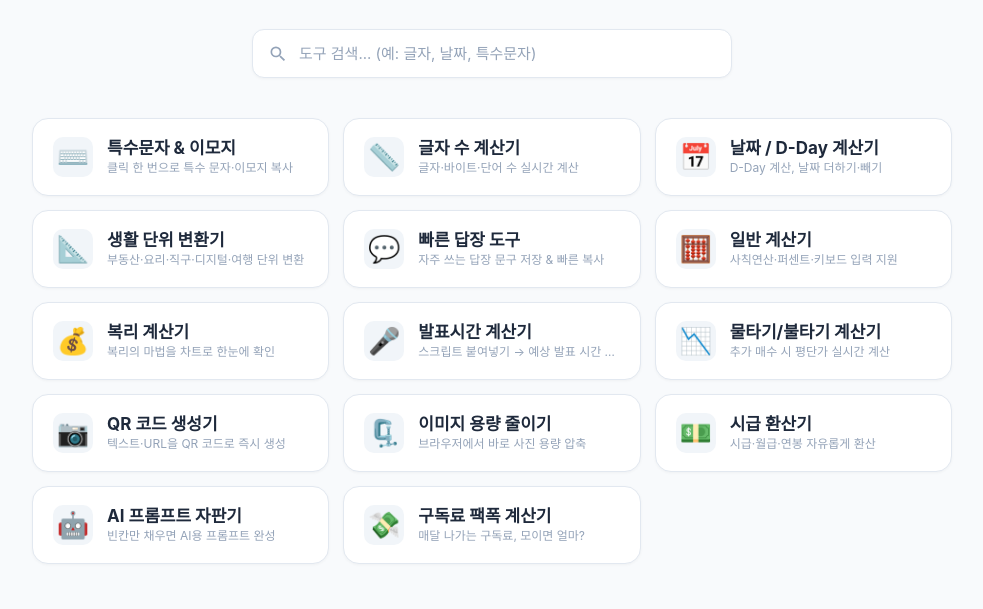
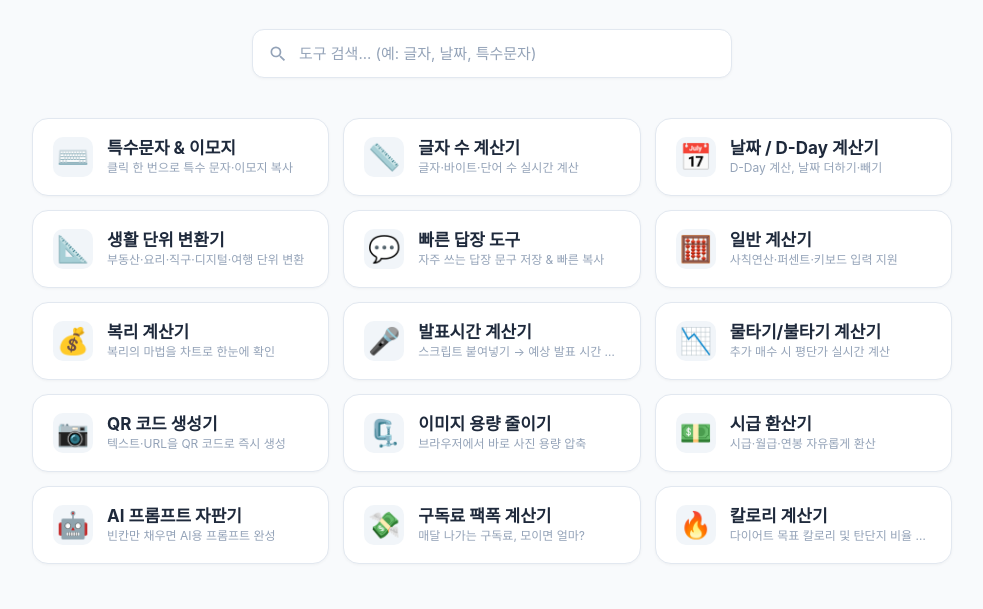
Before and after one commit to teemoZipsa/teemoZipsa.github.io, a plain HTML site: page index.html in a window 1280 px wide. Shown: the part 137-746 px from the top of the page, without its empty margins (148-1131 px from the left). Drawn offline with Linux system fonts and the light colour scheme; a web font is replaced by a local one.

Commit message:
Add link to calorie calculator

```diff
--- a/index.html
+++ b/index.html
@@ -332,6 +332,14 @@
         </div>
     </a>
 
+    <a href="https://teemozipsa.github.io/special-chars/calorie-calc/" class="tool-card" data-keywords="칼로리 계산기 다이어트 기초대사량 탄단지 BMR 식단">
+        <div class="tool-icon">🔥</div>
+        <div class="tool-info">
+            <div class="tool-name">칼로리 계산기</div>
+            <div class="tool-desc">다이어트 목표 칼로리 및 탄단지 비율 계산</div>
+        </div>
+    </a>
+
 </div>
 
 <div class="no-results" id="noResults">
```
